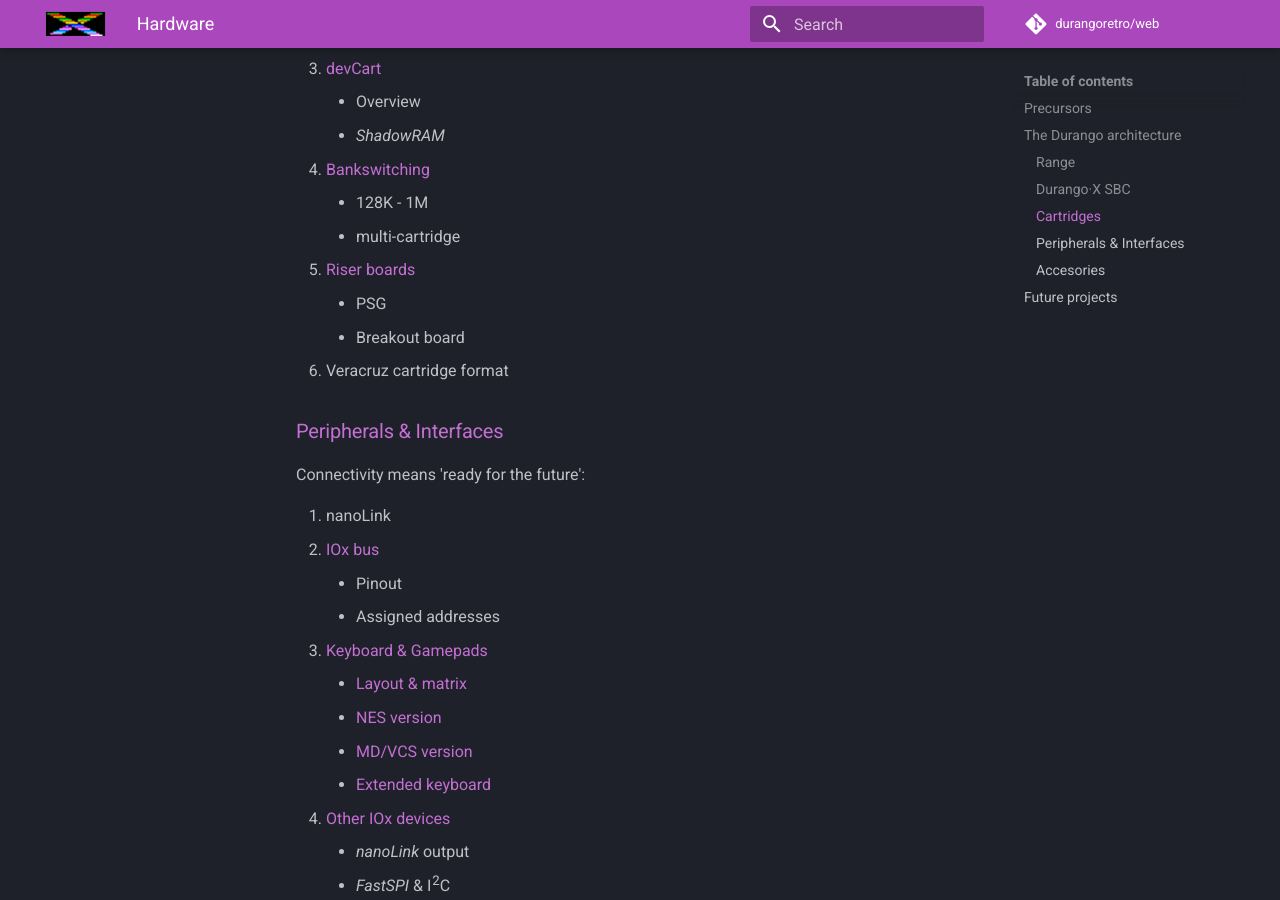
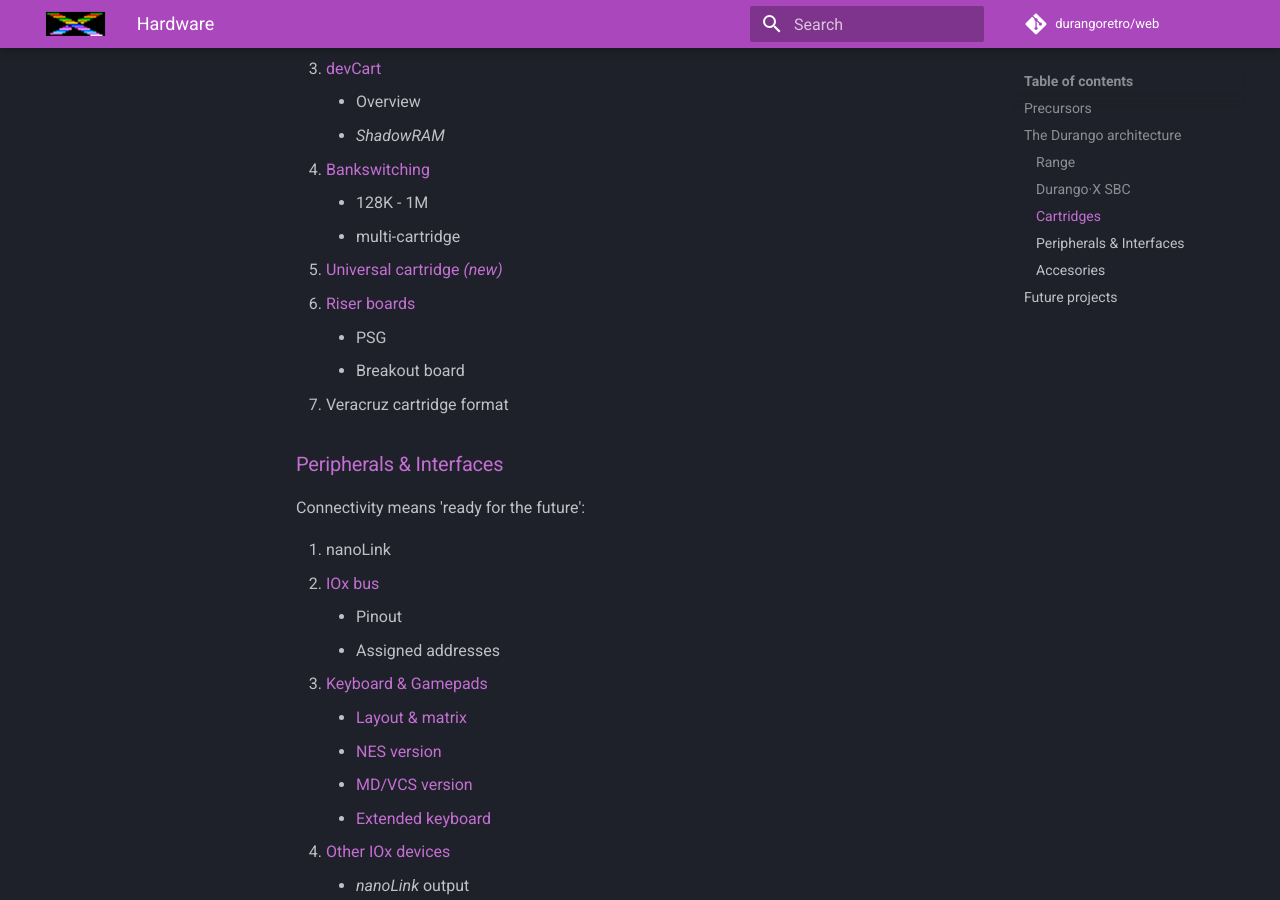
Before and after one commit to durangoretro/web, an MkDocs documentation site: the page built from docs/hardware.md, in a window 1280 px wide and 900 px high, scrolled down 1444 px. Built offline with MkDocs 1.6.1 and Material for MkDocs 9.7.7, drawn with Linux system fonts in a browser that asks for light colours; comment, search, counter and statistics services are not loaded.

Commit message:
add link to universal cartridge in hardware page

```diff
--- a/docs/hardware.md
+++ b/docs/hardware.md
@@ -51,6 +51,7 @@ The classic way to get software up and running on _Durango_... with a modern twi
 1. [Bankswitching](hard/cart/banks.md)
 	- 128K \- 1M
 	- multi-cartridge
+1. [Universal cartridge _(new)_](hard/cart/universal.md)
 1. [Riser boards](hard/cart/riser.md)
 	- PSG
 	- Breakout board
```
